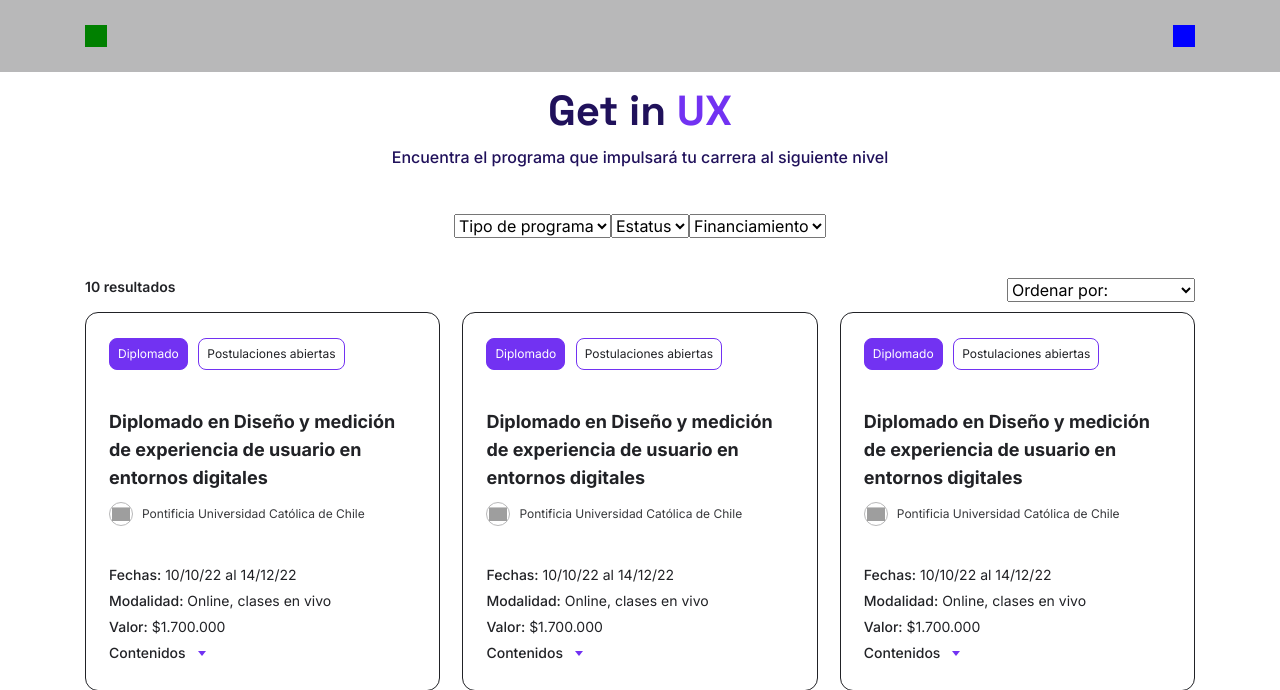
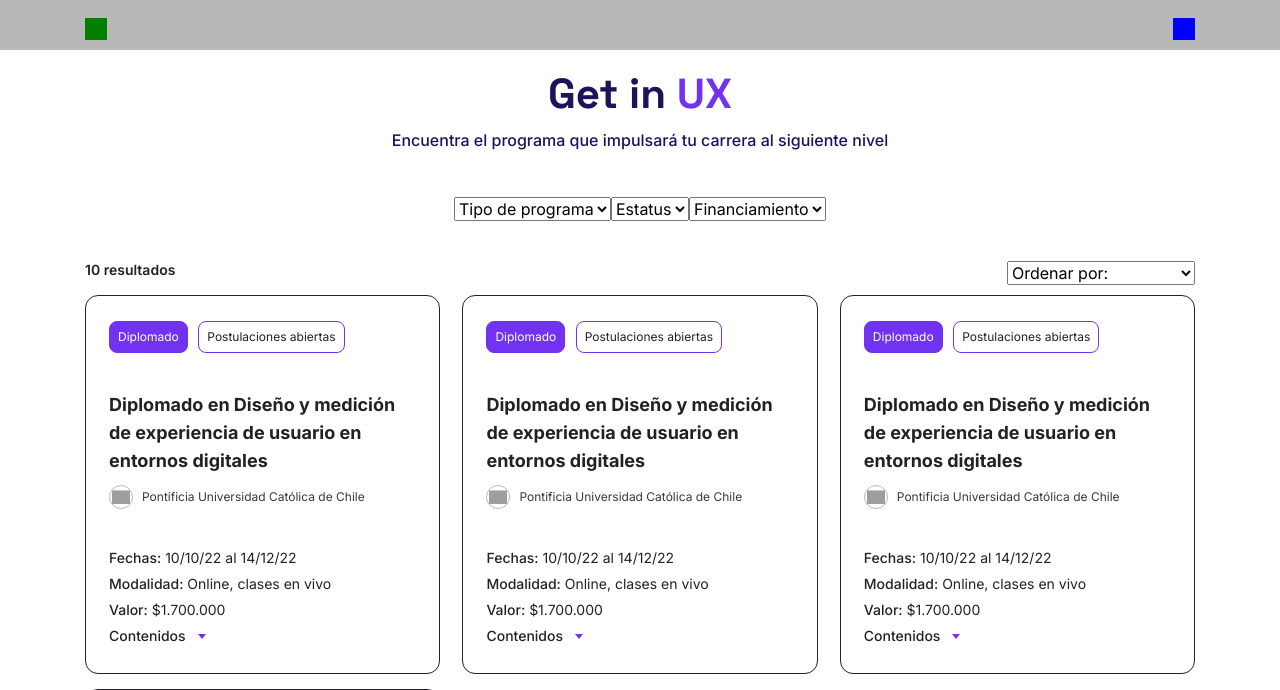
Before and after one commit to nicofront/GetinUX, a PHP site: page /v-home.php in a window 1280 px wide. Shown: the top 690 px of the page. Run offline with PHP 8.4, Linux system fonts and the light colour scheme; style sheets or scripts are compiled from the project's sources; some libraries are stand-ins or nearby versions; grey boxes are pictures that could not be loaded.

Commit message:
feat - head fixed

```diff
--- a/dev/sass/components/bgblock.scss
+++ b/dev/sass/components/bgblock.scss
@@ -1,7 +1,7 @@
 @import "../settings/colors";
 
 .bgblock{
-	padding: 15px 20px 45px;
+	padding: 70px 20px 45px;
 	position: relative;
 	@media( max-width: 767px) {
 		padding: 10px 15px;
--- a/dev/sass/components/head.scss
+++ b/dev/sass/components/head.scss
@@ -1,12 +1,12 @@
 @import "../settings/colors";
 
 .header{
-	// position: fixed;
-	// top: 0;
-	// left: 0;
-	// z-index: 90;
-	// background-color: $greyblue-100;
-	padding: 25px 0;
+	position: fixed;
+	top: 0;
+	left: 0;
+	z-index: 90;
+	background-color: $greyblue-100;
+	padding: 18px 0 10px;
 	width: 100%;
 	background-color: $lightgrey;
 	.header__switch{
```
